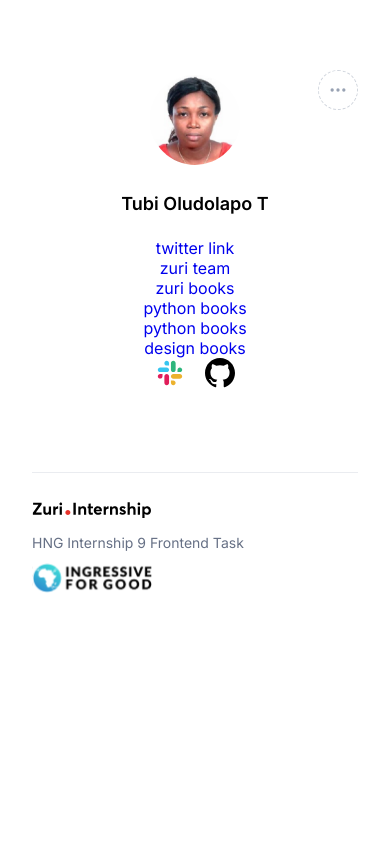
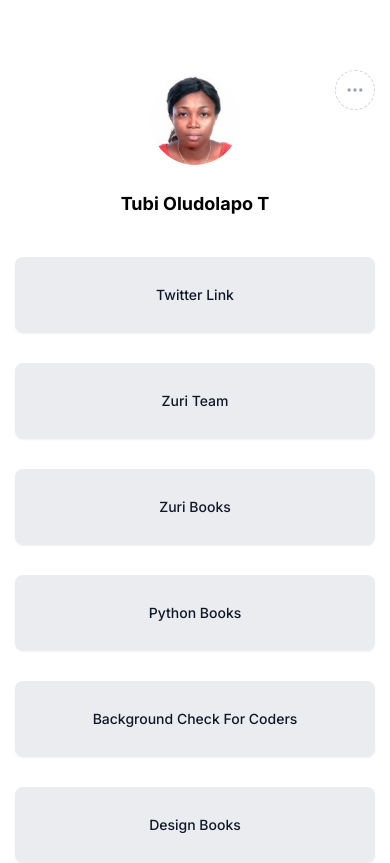
Before and after one commit to doltitol/profile-page-stage1, a React (Create React App) app: page / in a window 390 px wide. Shown: the top 863 px of the page. Built offline with nearby package versions, Linux system fonts and the light colour scheme.

Commit message:
added button styles for link section

```diff
--- a/src/assets/data/ProfileData.js
+++ b/src/assets/data/ProfileData.js
@@ -3,5 +3,6 @@ export const ProfileData = {
     twitter: 'Tubi Oludolapo T',
     twitter_handle: 'tubioludolapo',
     slack: 'Oludolapo Adegoroye',
+    slackUrl: 'https://hng9.slack.com',
     github: 'doltitol/profile-page-stage1'
 };
--- a/src/components/Button/Button.css
+++ b/src/components/Button/Button.css
@@ -1,3 +1,30 @@
 .button {
     text-align: center;
+    background-color: var(--gray-200);
+    color: var(--gray-900);
+    box-shadow: var(--box-shadow);
+    margin: 15px 0;
+    font-weight: 500;
+    font-size: 18px;
+    line-height: 28px;
+    padding: 24px 32px;
+    text-transform: capitalize;
+    border-radius: 8px;
+    text-decoration: none;
 }
+
+.button:hover {
+    background-color: var(--gray-300);
+    border: 1px solid var(--gray-300);
+}
+
+.button:focus {
+    background-color: var(--gray-200);
+    border: 1px solid var(--gray-400);
+}
+
+@media (max-width: 576px) {
+    .button {
+        font-size: 14px;
+    }
+}
--- a/src/components/Button/Button.jsx
+++ b/src/components/Button/Button.jsx
@@ -3,7 +3,8 @@ import './Button.css';
 
 const Button = (props) => {
     return (
-        <a href={ props.buttonUrl } title={ props.buttonSubText } className={ props.disabled ? 'disabled' : 'button' }>
+        <a href={ props.buttonUrl } title={ props.buttonSubText } className={ props.disabled ? 'disabled' : 'button' }
+            target='_blank' rel='noreferrer'>
             { props.buttonText }
         </a>
     );
--- a/src/components/Container/Container.css
+++ b/src/components/Container/Container.css
@@ -30,6 +30,7 @@
 
 @media (max-width: 576px) {
     .container {
-        max-width: 540px;
+        max-width: 560px;
+        padding: 0 15px;
     }
 }
--- a/src/components/LinkSection/LinkSection.css
+++ b/src/components/LinkSection/LinkSection.css
@@ -1,4 +1,5 @@
 .link-section {
     display: flex;
     flex-direction: column;
+    margin: 24px 0;
 }
--- a/src/components/LinkSection/LinkSection.jsx
+++ b/src/components/LinkSection/LinkSection.jsx
@@ -1,14 +1,13 @@
 import React from 'react';
 import './LinkSection.css';
-import { ProfileData } from '../../assets/data/ProfileData';
 import Button from '../Button/Button';
 
-const LinkSection = () => {
+const LinkSection = ({ profileData }) => {
     const buttonsData = [
         {
             id: 'twitter',
             buttonText: 'twitter link',
-            buttonUrl: `https://twitter.com/${ ProfileData.twitter_handle }`,
+            buttonUrl: `https://twitter.com/${ profileData.twitter_handle }`,
             buttonSubText: 'Twitter'
         },
         {
@@ -26,12 +25,12 @@ const LinkSection = () => {
         {
             id: 'book__python',
             buttonText: 'python books',
-            buttonUrl: `https://books.zuri.team/python-for-beginners?ref_id=${ ProfileData.slack }`,
+            buttonUrl: `https://books.zuri.team/python-for-beginners?ref_id=${ profileData.slack }`,
             buttonSubText: 'Python books'
         },
         {
             id: 'pitch',
-            buttonText: 'python books',
+            buttonText: 'background check for coders',
             buttonUrl: `https://background.zuri.team`,
             buttonSubText: 'Where you pitch a service for doing background checks on coders'
         },
@@ -45,7 +44,7 @@ const LinkSection = () => {
     return (
         <div className='link-section'>
             { buttonsData.map((button) => (
-                <Button buttonUrl={ button.buttonUrl } buttonText={ button.buttonText } key={ button.id } />
+                <Button buttonUrl={ button.buttonUrl } buttonText={ button.buttonText } buttonSubText={ button.buttonSubText } key={ button.id } />
             )) }
         </div>
     );
--- a/src/components/ProfileSection/ProfileSection.jsx
+++ b/src/components/ProfileSection/ProfileSection.jsx
@@ -1,11 +1,10 @@
 import React from 'react';
 import ProfileImage from '../ProfileImage/ProfileImage';
 import ShareButton from '../ShareButton/ShareButton';
-import { ProfileData } from '../../assets/data/ProfileData';
 import './ProfileSection.css';
 
-const ProfileSection = () => {
-    const { profile_img, twitter } = ProfileData;
+const ProfileSection = (props) => {
+    const { profile_img, twitter } = props.profileData;
     return (
         <div className='profile-section'>
             <ShareButton />
--- a/src/components/SocialSection/SocialSection.jsx
+++ b/src/components/SocialSection/SocialSection.jsx
@@ -1,15 +1,14 @@
 import React from 'react';
 import { Icons } from '../../assets/icons';
 import './SocialSection.css';
-import { ProfileData } from '../../assets/data/ProfileData';
 
-const SocialSection = () => {
+const SocialSection = ({ profileData }) => {
     return (
         <div className='social-section'>
-            <a href='https://hng9.slack.com' alt='' target='_blank' rel="noreferrer" title='Slack' className='social-section-icon'>
+            <a href={ profileData.slackUrl } alt='' target='_blank' rel="noreferrer" title='Slack' className='social-section-icon'>
                 <Icons.Slack size={ 30 } />
             </a>
-            <a href={ `https://github.com/${ ProfileData.github }` } alt='' target='_blank' rel="noreferrer" title='Github' className='social-section-icon'>
+            <a href={ `https://github.com/${ profileData.github }` } alt='' target='_blank' rel="noreferrer" title='Github' className='social-section-icon'>
                 <Icons.Github size={ 30 } />
             </a>
         </div>
--- a/src/index.css
+++ b/src/index.css
@@ -1,19 +1,17 @@
-@import url('https://fonts.googleapis.com/css2?family=Inter:wght@300;400;500;600&display=swap');
+@import url('https://fonts.googleapis.com/css2?family=Inter:wght@300;400;500;600;700&display=swap');
 
 :root {
   --font-family: 'Inter', sans-serif;
-  --gray-900: #101828;
-  --gray-200: #EAECF0;
   --base-white: #ffffff;
-  --gray-300: #F9FAFB;
-  --gray-400: #98A2B3;
-  --gray-500: #667085;
   --gray-25: #FCFCFD;
   --gray-50: #F9FAFB;
   --gray-100: #F2F4F7;
+  --gray-200: #EAECF0;
+  --gray-300: #D0D5DD;
+  --gray-400: #98A2B3;
+  --gray-500: #667085;
+  --gray-900: #101828;
   --box-shadow: 0px 1px 2px rgba(16, 24, 40, 0.05);
-  ;
-
 }
 
 * {
--- a/src/pages/MainContent/MainContent.jsx
+++ b/src/pages/MainContent/MainContent.jsx
@@ -4,14 +4,15 @@ import LinkSection from '../../components/LinkSection/LinkSection';
 import ProfileSection from '../../components/ProfileSection/ProfileSection';
 import SocialSection from '../../components/SocialSection/SocialSection';
 import './MainContent.css';
+import { ProfileData } from '../../assets/data/ProfileData';
 
 const MainContent = () => {
     return (
         <div className='main-content'>
             <Container>
-                <ProfileSection />
-                <LinkSection />
-                <SocialSection />
+                <ProfileSection profileData={ ProfileData } />
+                <LinkSection profileData={ ProfileData } />
+                <SocialSection profileData={ ProfileData } />
             </Container>
         </div>
     );
```
Also changed, not shown: src/assets/data/ButtonsData.js (deleted, +0 -30 lines).
